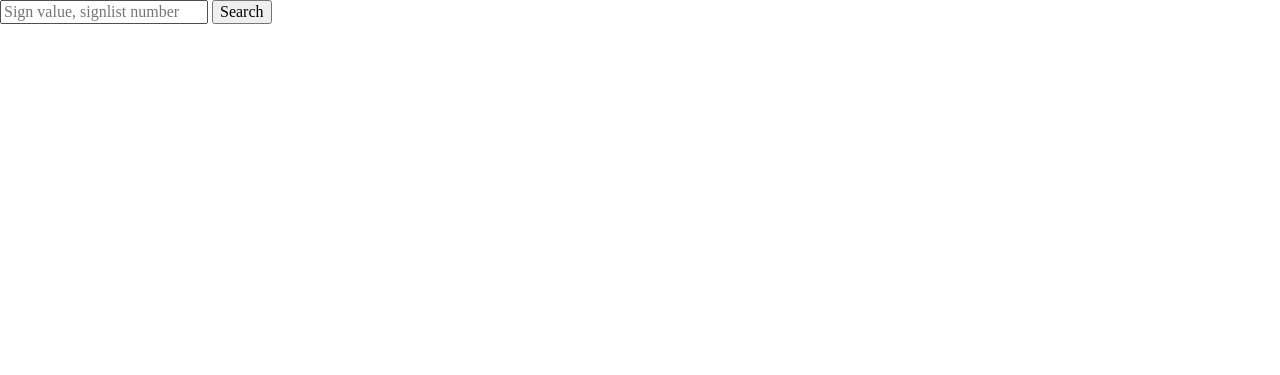
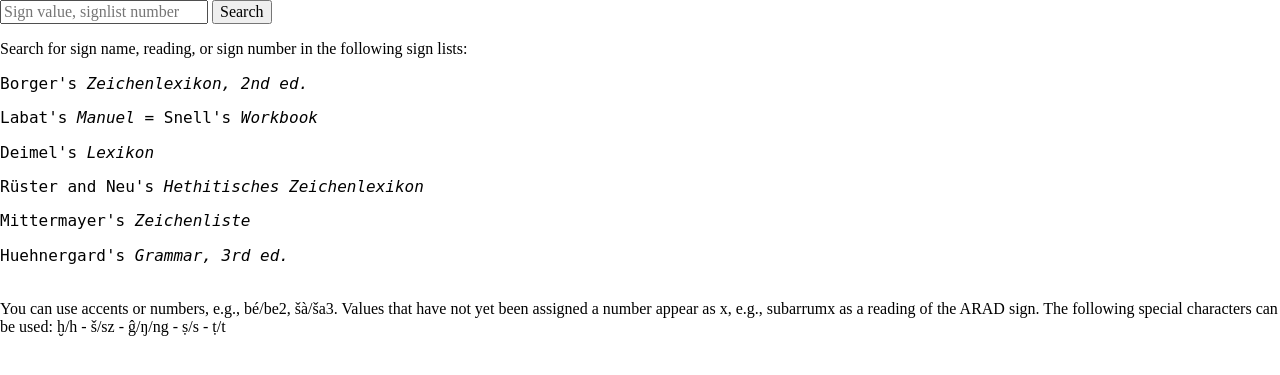
Before and after one commit to jackweinbender/zeichenliste, a Flask app: page / in a window 1280 px wide. Shown: the top 375 px of the page. Run offline with Flask 2, Linux system fonts and the light colour scheme.

Commit message:
Update search.html
Added search instructions.

```diff
--- a/templates/search.html
+++ b/templates/search.html
@@ -8,5 +8,19 @@
         <button type="submit">Search</button>
     </form>
   </div>
+  <div class="search-instructions">
+  		<p>
+  			Search for sign name, reading, or sign number in the following sign lists:
+  			<pre>Borger's <i>Zeichenlexikon, 2nd ed.</i></pre>
+  			<pre>Labat's <i>Manuel</i> = Snell's <i>Workbook</i></pre>
+  			<pre>Deimel's <i>Lexikon</i></pre>
+  			<pre>Rüster and Neu's <i>Hethitisches Zeichenlexikon</i></pre>
+  			<pre>Mittermayer's <i>Zeichenliste</i></pre>
+  			<pre>Huehnergard's <i>Grammar, 3rd ed.</i></pre><br/>
+  			You can use accents or numbers, e.g., bé/be2, šà/ša3.
+  			Values that have not yet been assigned a number appear as x, e.g., subarrumx as a reading of the ARAD sign.
+  			The following special characters can be used: ḫ/h - š/sz - ĝ/ŋ/ng - ṣ/s - ṭ/t
+  		</p>
+  </div>
 </div>
 {% endblock %}
```
